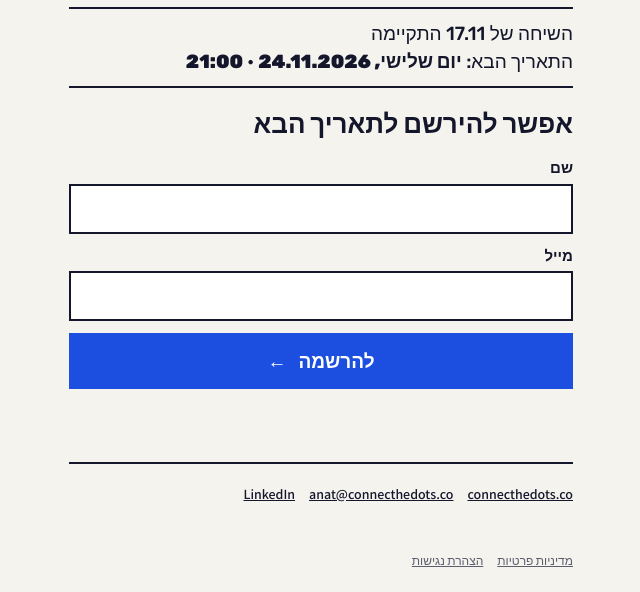
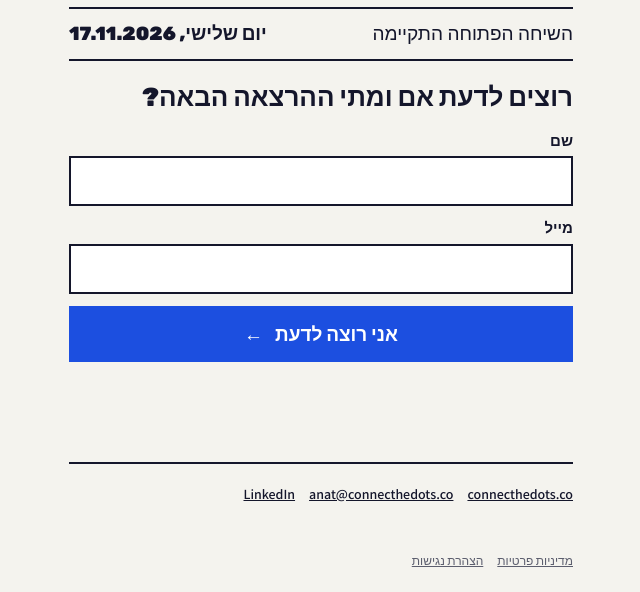
Before and after one commit to Noam1907/gam-vegam-vegam, a plain HTML site: page zoom/index.html in a window 1280 px wide. Shown: the part 208-800 px from the top of the page, without its empty margins (319-959 px from the left). Drawn offline with Linux system fonts and the light colour scheme.

Commit message:
zoom: plain next-date signup, 24.11 off (card 248, Anat 18.11)
Co-Authored-By: Claude Fable 5.2 <noreply@anthropic.com>

```diff
--- a/zoom/index.html
+++ b/zoom/index.html
@@ -107,7 +107,7 @@ footer .legal a{color:#5C5E6E}
 
   <!-- CLOSED: the page turns itself after the conversation. No registration for a past date. -->
   <div id="closedView" hidden>
-    <p class="when"><span>השיחה הפתוחה התקיימה</span><span><b>יום שלישי, 24.11.2026</b></span></p>
+    <p class="when"><span>השיחה הפתוחה התקיימה</span><span><b>יום שלישי, 17.11.2026</b></span></p>
     <h2 class="sub">רוצים לדעת אם ומתי ההרצאה הבאה?</h2>
   </div>
 
@@ -166,7 +166,7 @@ footer .legal a{color:#5C5E6E}
   var TITLE='מי אני בלי טייטל? שיחה פתוחה עם ענת וייסמן';
   /* The next date (Anat 16.11): Tuesday 24.11.2026 21:00. From the moment 17.11 is full or over, the page registers for it,
      until 24.11 22:30 (20:30Z); only then does it fall back to the plain "tell me the next date" signup. */
-  var CLOSE2=Date.UTC(2026,10,24,20,30,0);
+  var CLOSE2=Date.UTC(2026,10,17,20,30,0);
   function over(){return Date.now()>=CLOSE;}
   function closed(){return Date.now()>=CLOSE2;}
   /* The room cap: the rail says when the conversation is full. If the question fails, the page stays open as before. */
```
